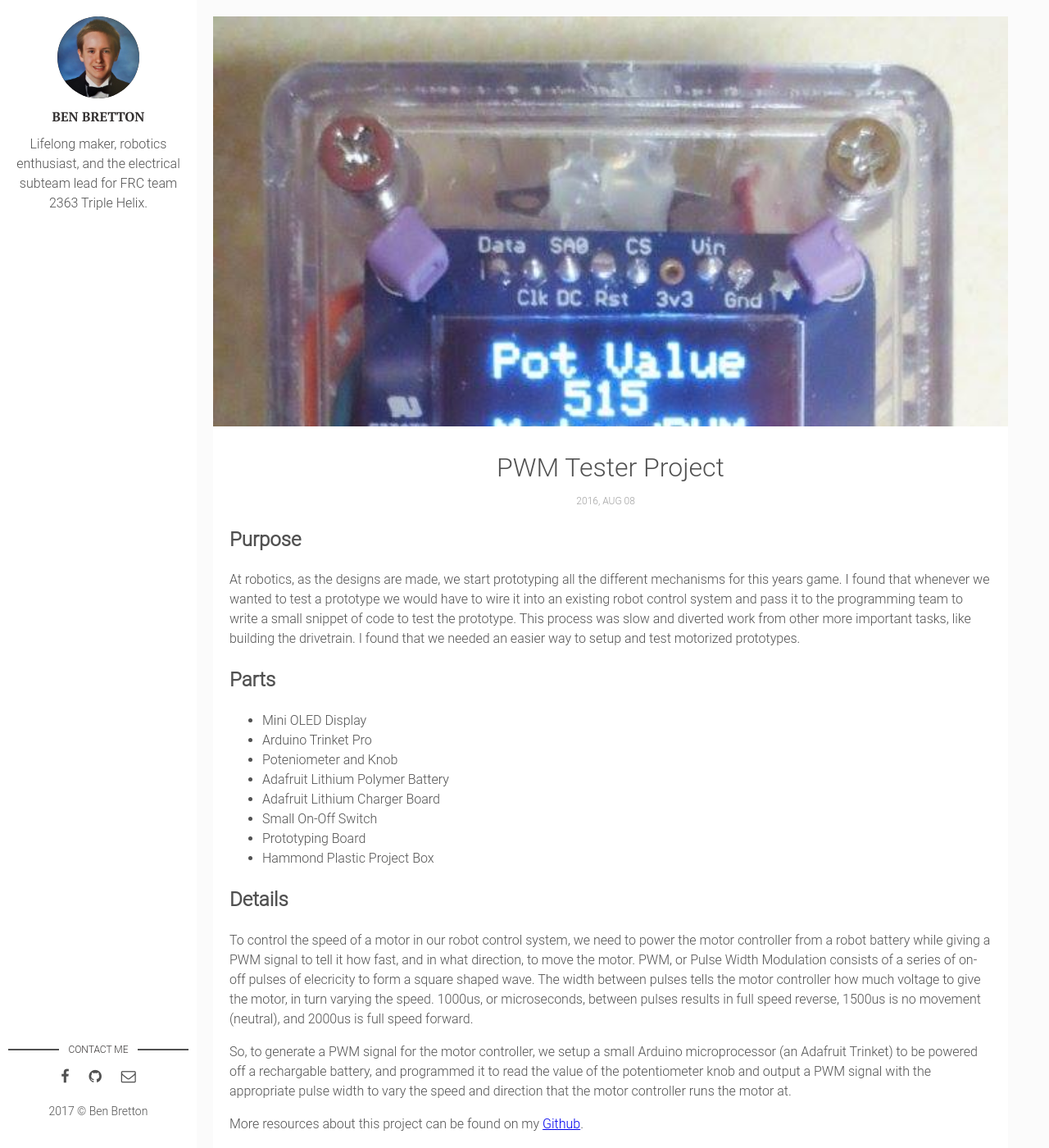
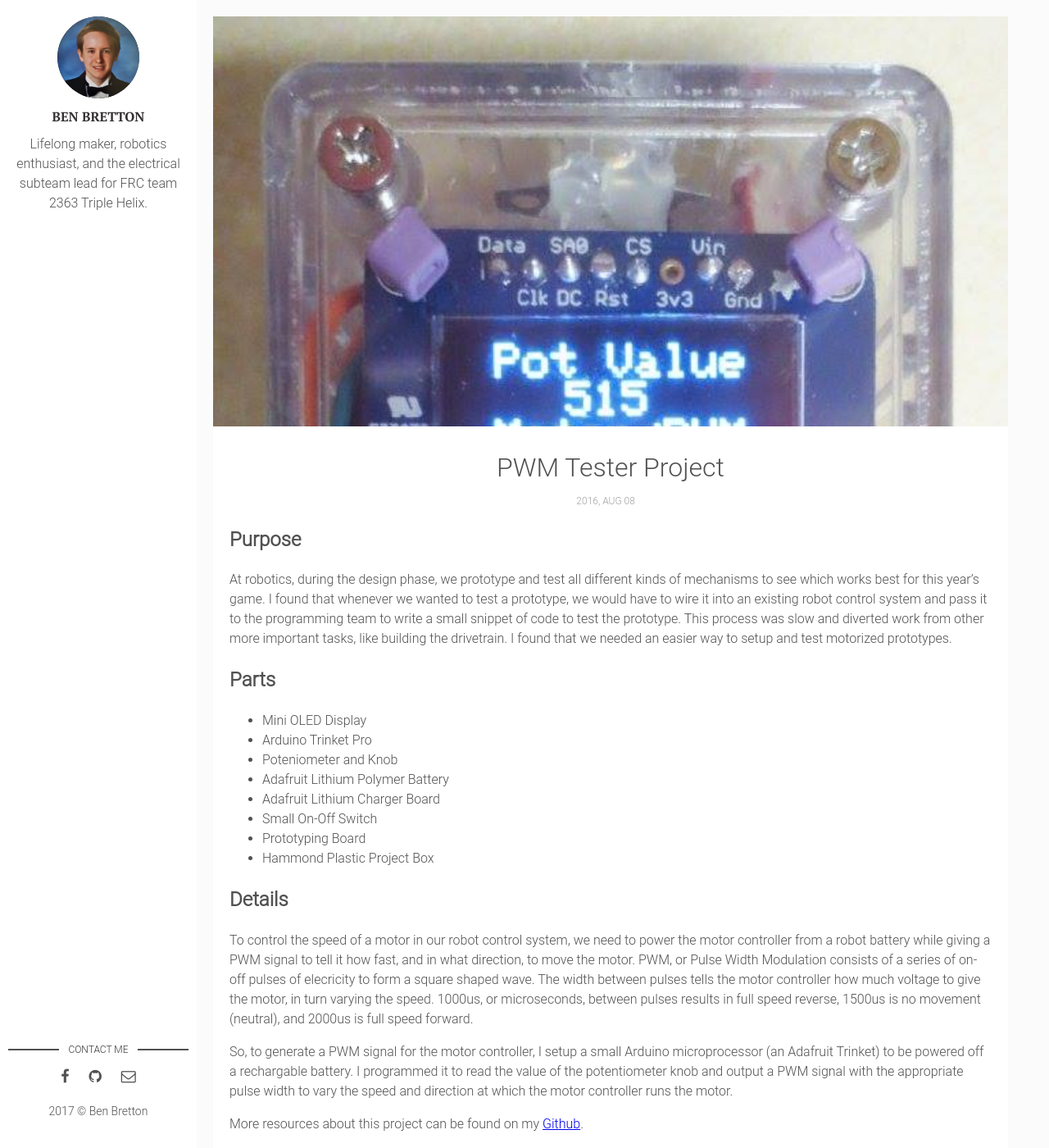
Before and after one commit to wbenb/wbenb.github.io, a Jekyll site: the page built from _posts/2016-08-08-pwm-tester.markdown, in a window 1280 px wide and 1400 px high. Shown: the whole window at 82% size. Built offline with Jekyll 4.4.1, drawn with Linux system fonts in a browser that asks for light colours.

Commit message:
Grammar edits

```diff
--- a/_posts/2016-08-08-pwm-tester.markdown
+++ b/_posts/2016-08-08-pwm-tester.markdown
@@ -8,7 +8,7 @@ tags:
 ---
 
 ## Purpose
-At robotics, as the designs are made, we start prototyping all the different mechanisms for this years game. I found that whenever we wanted to test a prototype we would have to wire it into an existing robot control system and pass it to the programming team to write a small snippet of code to test the prototype. This process was slow and diverted work from other more important tasks, like building the drivetrain. I found that we needed an easier way to setup and test motorized prototypes.
+At robotics, during the design phase, we prototype and test all different kinds of mechanisms to see which works best for this year's game. I found that whenever we wanted to test a prototype, we would have to wire it into an existing robot control system and pass it to the programming team to write a small snippet of code to test the prototype. This process was slow and diverted work from other more important tasks, like building the drivetrain. I found that we needed an easier way to setup and test motorized prototypes.
 
 ## Parts
 * Mini OLED Display
@@ -23,6 +23,6 @@ At robotics, as the designs are made, we start prototyping all the different mec
 ## Details
 To control the speed of a motor in our robot control system, we need to power the motor controller from a robot battery while giving a PWM signal to tell it how fast, and in what direction, to move the motor. PWM, or Pulse Width Modulation consists of a series of on-off pulses of elecricity to form a square shaped wave. The width between pulses tells the motor controller how much voltage to give the motor, in turn varying the speed. 1000us, or microseconds, between pulses results in full speed reverse, 1500us is no movement (neutral), and 2000us is full speed forward.
 
-So, to generate a PWM signal for the motor controller, we setup a small Arduino microprocessor (an Adafruit Trinket) to be powered off a rechargable battery, and programmed it to read the value of the potentiometer knob and output a PWM signal with the appropriate pulse width to vary the speed and direction that the motor controller runs the motor at.
+So, to generate a PWM signal for the motor controller, I setup a small Arduino microprocessor (an Adafruit Trinket) to be powered off a rechargable battery. I programmed it to read the value of the potentiometer knob and output a PWM signal with the appropriate pulse width to vary the speed and direction at which the motor controller runs the motor.
 
 More resources about this project can be found on my [Github](https://github.com/wbenb/PWMgen).
```
